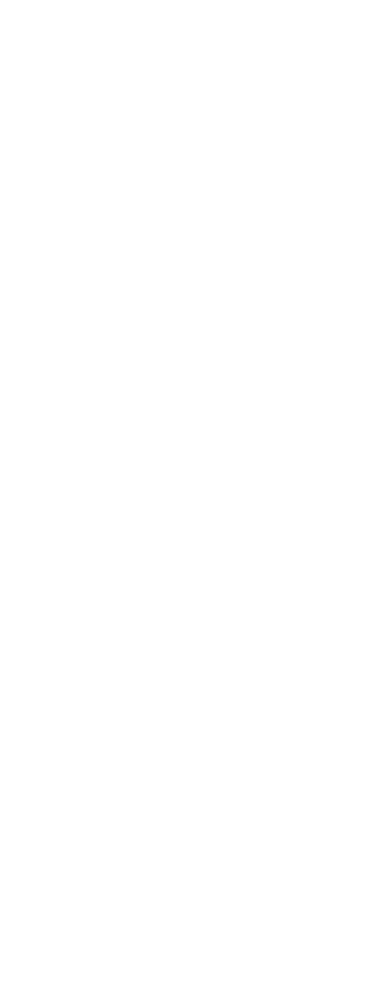
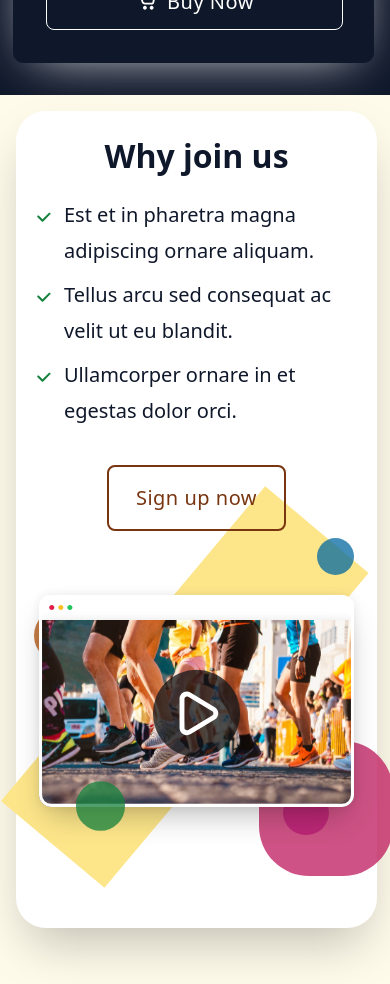
Before and after one commit to furkan-can/tailwindcss-design-challange, a React (Vite) app: page / in a window 390 px wide. Shown: the part 3560-4544 px from the top of the page. Before the commit the page ends 1798 px from the top, so only its background shows below. Built offline with nearby package versions, Linux system fonts and the light colour scheme.

Commit message:
Added third section for mobile

```diff
--- a/src/App.jsx
+++ b/src/App.jsx
@@ -12,10 +12,10 @@ function App() {
 
   return (
     <div className='w-full h-full bg-amber-50'>
-      {/* <MainPage /> */}
+      <MainPage />
       <BestOfBestPage />
-      {/* <WhyJoinPage />
-      <LoveUsPage />
+      <WhyJoinPage />
+      {/* <LoveUsPage />
       <GrowPage />
       <CollectedPage />
       <Footer /> */}
--- a/src/components/DesktopScreen/DesktopScreen.jsx
+++ b/src/components/DesktopScreen/DesktopScreen.jsx
@@ -2,9 +2,10 @@ import video from "../../assets/video.svg"
 import IconComponent from "../IconsComponent/IconComponent ";
 const DesktopScreen = () => {
     return (
-        <div className="relative h-full w-full">
-            <img className=" z-[1] relative select-none cursor-pointer" src={video} alt="Video" />
-            <IconComponent fill={"z-[2] absolute top-[315px] left-[120px]"} width={85} height={86} iconType={"rectangle28"}></IconComponent>
+        <div className="relative h-full w-full iphone:h-[100px] iphone:absolute iphone:top-[475px]">
+            <img className=" z-[1]  absolute select-none cursor-pointer" src={video} alt="Video" />
+            <IconComponent fill={"z-[2] iphone:hidden absolute top-[315px] left-[120px] "} width={85} height={86} iconType={"rectangle28"}></IconComponent>
+            <IconComponent fill={"z-[2] absolute top-[315px] left-[120px] iphone:top-[195px] iphone:left-[60px]"} width={49} height={50} iconType={"rectangle28"}></IconComponent>
         </div>
     )
 };
--- a/src/components/IconsComponent/IconComponent .jsx
+++ b/src/components/IconsComponent/IconComponent .jsx
@@ -137,6 +137,16 @@ const IconComponent = ({ iconType, width, height, fill }) => {
 
 
     case 'deco-video':
+      if (fill == "deco-video2 relative") {
+        svgCode = (
+          <div className={`${fill} w-[392px] h-[386px] relative iphone:z-[0]`}>
+            <div className="Rectangle30 w-[411.34px] h-[134.55px] left-0 top-[290.86px] absolute origin-top-left -rotate-[50deg] bg-amber-200" />
+            <div className="Rectangle29 w-[45.69px] h-[45.69px] left-[282.75px] top-[279.78px] absolute opacity-75 bg-fuchsia-700 rounded-[30px]" />
+            <div className="Rectangle27 w-[55.56px] h-[55.56px] left-[33.96px] top-[97.66px] absolute opacity-75 bg-amber-700 rounded-[30px]" />
+            <div className="Rectangle25 w-[36.42px] h-[37.04px] left-[316.71px] top-[27.90px] absolute opacity-75 bg-sky-700 rounded-[50px]" />
+            <div className="Rectangle26 w-[134.59px] h-[134.59px] left-[258px] top-[231.01px]  absolute opacity-75 bg-pink-700 rounded-[50px]" />
+          </div>)
+      } else {
         svgCode = (
           <div className={`${fill} h-[625.24px] relative`}>
             <div className="Rectangle30 w-[666.28px] h-[217.93px] left-0 top-[471.13px] absolute origin-top-left -rotate-45 bg-amber-200" />
@@ -146,11 +156,12 @@ const IconComponent = ({ iconType, width, height, fill }) => {
             <div className="Rectangle26 w-[218px] h-[218px] left-[495px] top-[374.19px] absolute opacity-75 bg-pink-700 rounded-[50px]" />
           </div>
         );
+      }
       break;
 
     case 'icon-thick':
       svgCode = (
-        <div className={`${fill} self-center`}>
+        <div className={`${fill}`}>
           <svg width={width} height={height} viewBox="0 0 24 24" fill="none" xmlns="http://www.w3.org/2000/svg">
             <path d="M10.486 16.7299C10.3547 16.7302 10.2247 16.7045 10.1034 16.6544C9.98204 16.6043 9.87181 16.5307 9.77899 16.4379L5.53699 12.1949C5.44141 12.1027 5.36516 11.9924 5.31266 11.8705C5.26017 11.7485 5.23249 11.6173 5.23125 11.4845C5.23 11.3517 5.25521 11.22 5.3054 11.0971C5.3556 10.9742 5.42977 10.8625 5.52359 10.7685C5.61742 10.6746 5.72902 10.6002 5.85188 10.5499C5.97474 10.4995 6.1064 10.4741 6.23918 10.4752C6.37196 10.4762 6.50319 10.5037 6.62523 10.556C6.74727 10.6083 6.85767 10.6845 6.94999 10.7799L10.485 14.3149L16.85 7.95189C17.0375 7.76425 17.2919 7.65879 17.5571 7.65869C17.8224 7.6586 18.0768 7.76389 18.2645 7.95139C18.4521 8.1389 18.5576 8.39327 18.5577 8.65854C18.5578 8.92381 18.4525 9.17825 18.265 9.36589L11.193 16.4379C11.1002 16.5307 10.9899 16.6043 10.8686 16.6544C10.7473 16.7045 10.6173 16.7302 10.486 16.7299Z" fill="#15803D" />
           </svg>
--- a/src/components/ListItem/ListItem.jsx
+++ b/src/components/ListItem/ListItem.jsx
@@ -4,7 +4,7 @@ import IconComponent from "../IconsComponent/IconComponent ";
 const ListItem = ({ text }) => {
     return (
         <div className="ListItemWith justify-center items-center gap-2 inline-flex">
-            <IconComponent iconType={"icon-thick"} fill={"relative"} width={24} height={24}></IconComponent>
+            <IconComponent iconType={"icon-thick"} fill={"relative self-center iphone:self-start iphone:pt-2"} width={24} height={24}></IconComponent>
             <div className="Text text-slate-900 text-xl font-normal leading-9">{text}</div>
         </div>
     )
--- a/src/components/WhyJoinUs/WhyJoinUs.jsx
+++ b/src/components/WhyJoinUs/WhyJoinUs.jsx
@@ -2,19 +2,19 @@ import ListItem from "../ListItem/ListItem";
 import Button from "../Button/Button";
 const WhyJoinUs = () => {
     return (
-        <div className="Col flex-col justify-start items-start gap-6 inline-flex">
-            <div className="SectionText h-[62px] flex-col justify-start items-start gap-6 flex">
-                <div className="Top self-stretch h-[62px] flex-col justify-start items-start gap-2 flex">
-                    <div className="SecondaryHeadline self-stretch text-slate-900 text-[56px] font-extrabold leading-[61.60px]">Why join us</div>
+        <div className="Col flex-col justify-start items-start iphone:justify-center iphone:items-center gap-6 inline-flex iphone:w-[329px] iphone:h-[287px]">
+            <div className="SectionText h-[62px] iphone:h-[35px] flex-col justify-start items-start gap-6 flex">
+                <div className="Top self-stretch h-[62px] iphone:h-[35px] flex-col justify-start items-start gap-2 flex">
+                    <div className="SecondaryHeadline self-stretch text-slate-900 text-[56px] iphone:text-[32px] iphone:font-bold iphone:leading-9 font-extrabold leading-[61.60px]">Why join us</div>
                 </div>
             </div>
-            <div className="List w-[520px] flex-col justify-start items-start flex">
+            <div className="List w-[520px] iphone:w-[329px] iphone:gap-2 iphone:h-[148px] flex-col justify-start items-start flex">
                 <ListItem text="Est et in pharetra magna adipiscing ornare aliquam." />
                 <ListItem text="Tellus arcu sed consequat ac velit ut eu blandit." />
                 <ListItem text="Ullamcorper ornare in et egestas dolor orci." />
             </div>
-            <Button text={"Sign up now"} className={"w-[179px] p-4 px-4 rounded-lg border-2 border-amber-900 text-amber-900 text-xl items-center font-medium leading-normal tracking-wide"} />
 
+            <Button text={"Sign up now"} className={"w-[179px] iphone:z-10 p-4 px-4 iphone:mt-24 rounded-lg border-2 border-amber-900 text-amber-900 text-xl items-center font-medium leading-normal tracking-wide"} />
         </div>
     )
 };
--- a/src/view/WhyJoinPage.jsx
+++ b/src/view/WhyJoinPage.jsx
@@ -4,14 +4,11 @@ import IconComponent from "../components/IconsComponent/IconComponent "
 import DesktopScreen from "../components/DesktopScreen/DesktopScreen"
 const WhyJoinPage = () => {
     return (
-        <div className="Section w-full h-[816px]  px-20 py-40 flex-col justify-center items-center inline-flex">
-            <div className="Container  w-[1440px] h-[496px] p-20 bg-white rounded-[30px] shadow-2xl justify-center items-center gap-20 inline-flex">
+        <div className="Section w-full h-[816px] iphone:w-[393px] iphone:h-full iphone:px-4 iphone:pt-4 iphone:pb-14 px-20 py-40 flex-col justify-center items-center inline-flex">
+            <div className="Container  w-[1440px] iphone:w-[361px] iphone:h-full iphone:px-4 iphone:py-8 iphone:gap-8 iphone:flex-col h-[496px] p-20 bg-white rounded-[30px] shadow-2xl justify-center items-center iphone:relative iphone:justify-start iphone:pt-20 gap-20 inline-flex">
                 <WhyJoinUs />
-                <IconComponent iconType={"deco-video"} fill={"relative"} />
+                <IconComponent iconType={"deco-video"} fill={"deco-video2 relative"} />
                 <DesktopScreen />
-
-
-
             </div>
         </div>
     )
--- a/tailwind.config.js
+++ b/tailwind.config.js
@@ -6,6 +6,9 @@ export default {
   ],
   theme: {
     extend: {
+      rotate: {
+        '50': '50deg',
+      },
       screens: {
         'iphone': {'max' : '390px'}
       },
```
Lines whose indentation alone changed are shown as unchanged.
